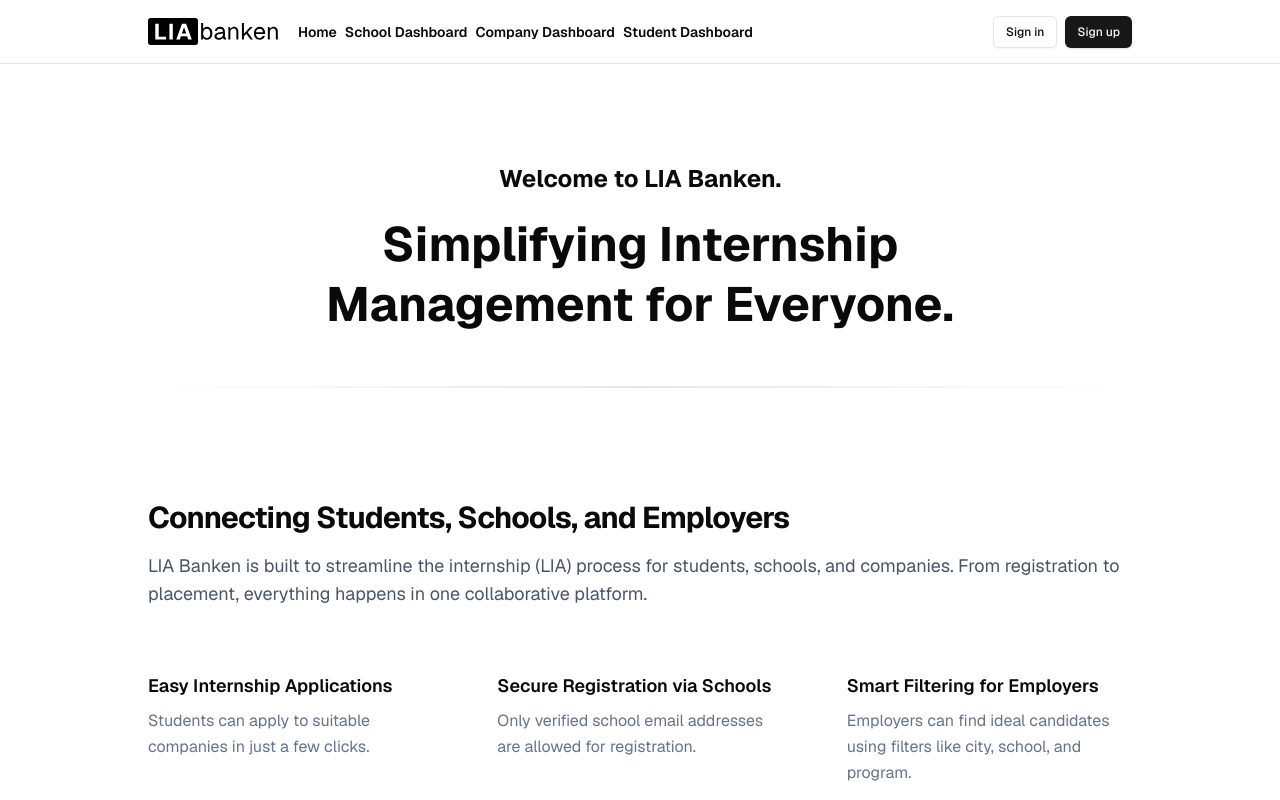
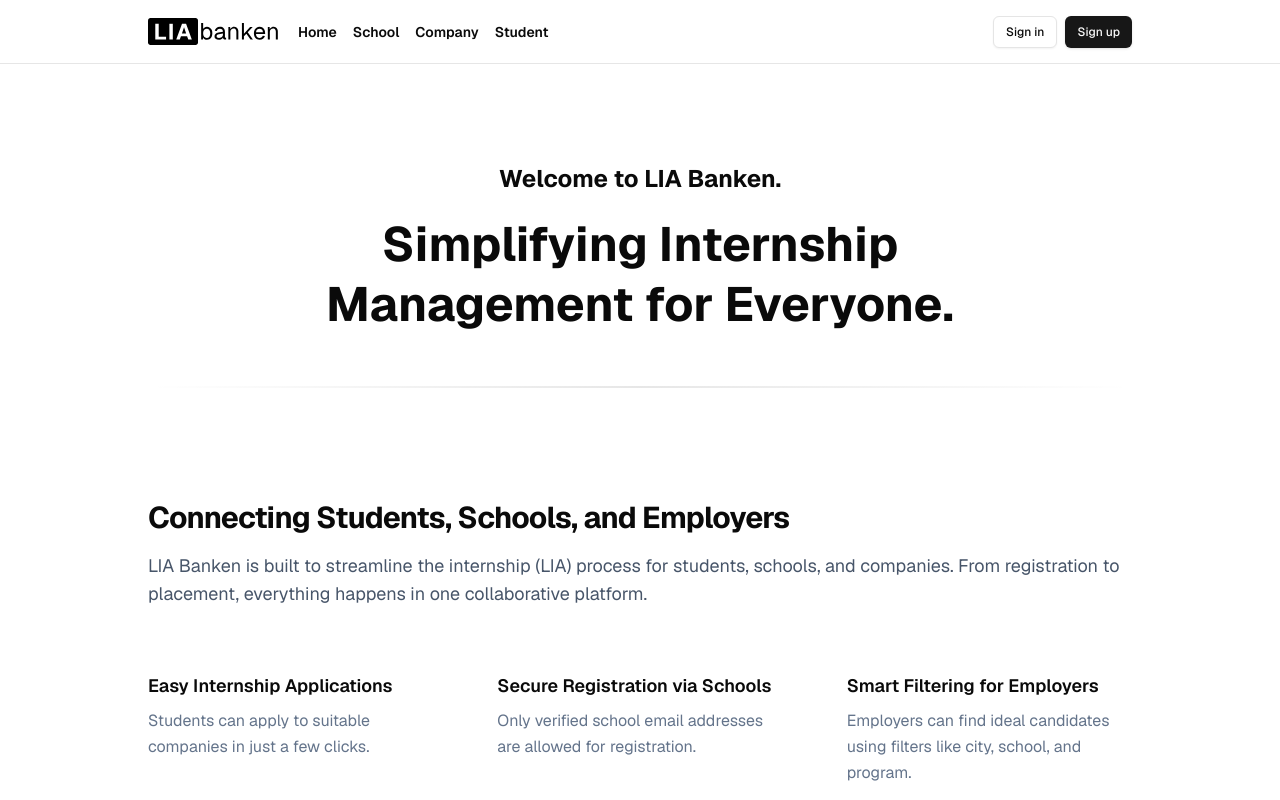
Before and after one commit to ozayo/lia-banken, a Next.js app: page / in a window 1280 px wide. Shown: the top 800 px of the page. Built offline with nearby package versions, Linux system fonts and the light colour scheme; no server answers.

Commit message:
header links edit

```diff
--- a/components/str/Header.tsx
+++ b/components/str/Header.tsx
@@ -13,11 +13,11 @@ export function Header() {
         <div className="flex gap-5 items-center font-semibold">
 
           <Link href={"/"}><Image src="/lia-banken-logo.svg" alt="Logo" width={130} height={28} /></Link>
-          <div className="flex items-center gap-2">
-            <Link href={"/"}>Home</Link>
-            <Link href={"/dashboard/school"}>School Dashboard</Link>
-            <Link href={"/dashboard/company"}>Company Dashboard</Link>
-            <Link href={"/dashboard/student"}>Student Dashboard</Link>
+          <div className="flex items-center gap-4">
+            <Link className="hover:underline" href={"/"}>Home</Link>
+            <Link className="hover:underline" href={"/dashboard/school"}>School</Link>
+            <Link className="hover:underline" href={"/dashboard/company"}>Company</Link>
+            <Link className="hover:underline" href={"/dashboard/student"}>Student</Link>
           </div>
         </div>
         {!hasEnvVars ? <EnvVarWarning /> : <ClientAuthButton />}
```
